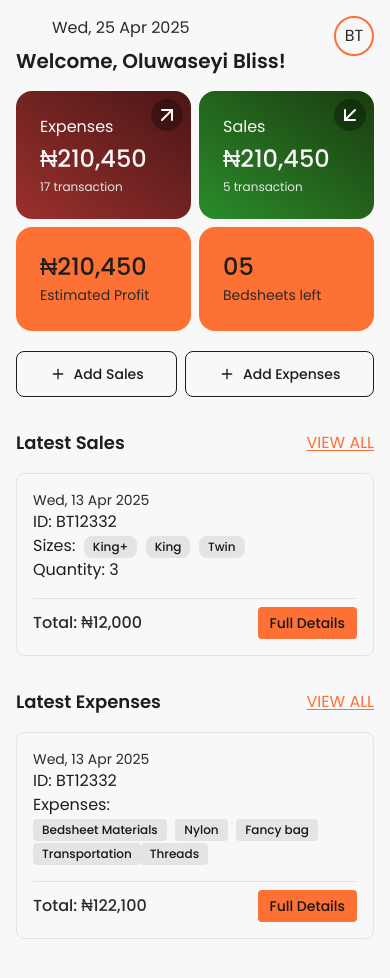
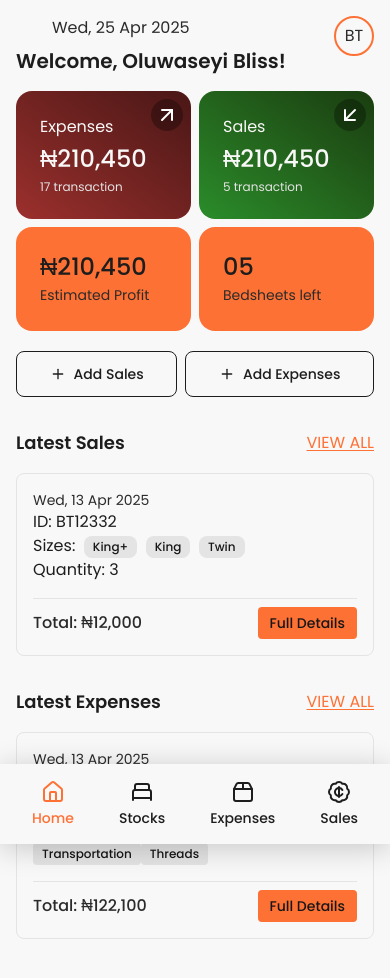
Before and after one commit to Atimscreative/bliss-track, a React (Vite) app: page /app in a window 390 px wide. Shown: the top 978 px of the page. Before the commit the page ends 939 px from the top, so only its background shows below. Built offline with nearby package versions, Linux system fonts and the light colour scheme; some icons are missing.

Commit message:
Added mobile bottom nav

```diff
--- /dev/null
+++ b/src/components/navigation/BottomNav.tsx
@@ -0,0 +1,56 @@
+import { cn } from "@/lib/utils";
+import { BadgeCent, BedSingle, Home, Package2 } from "lucide-react";
+import { NavLink } from "react-router";
+
+export default function BottomNav() {
+  return (
+    <nav className=" p-4 fixed bottom-0 w-full left-0 h-20 bg-bg shadow-[0_4px_30px_rgba(0,0,0,0.2)]">
+      <div className="wrapper flex justify-between items-center gap-6">
+        {navmenu?.map((menu, index) => (
+          <NavLink
+            key={index}
+            to={menu.url}
+            className={({ isActive }) =>
+              cn(
+                "flex flex-col items-center gap-1",
+                isActive ? "text-main" : "text-heading"
+              )
+            }
+          >
+            <menu.icon />
+            <span className="text-sm font-medium">{menu?.label}</span>
+          </NavLink>
+        ))}
+      </div>
+    </nav>
+  );
+}
+
+const navmenu = [
+  {
+    icon: Home,
+    label: "Home",
+    url: "/app",
+  },
+  {
+    icon: BedSingle,
+    label: "Stocks",
+    url: "/app/stocks",
+  },
+  {
+    icon: Package2,
+    label: "Expenses",
+    url: "/app/expenses",
+  },
+  {
+    icon: BadgeCent,
+    label: "Sales",
+    url: "/app/sales",
+  },
+
+  // {
+  //   icon: Home,
+  //   label: "Settings",
+  //   url: "/app",
+  // },
+];
--- a/src/layouts/AppLayout.tsx
+++ b/src/layouts/AppLayout.tsx
@@ -1,9 +1,13 @@
+import BottomNav from "@/components/navigation/BottomNav";
 import { Outlet } from "react-router";
 
 export default function AppLayout() {
   return (
-    <div>
-      <Outlet />
-    </div>
+    <>
+      <div className="pb-28">
+        <Outlet />
+      </div>
+      <BottomNav />
+    </>
   );
 }
```
